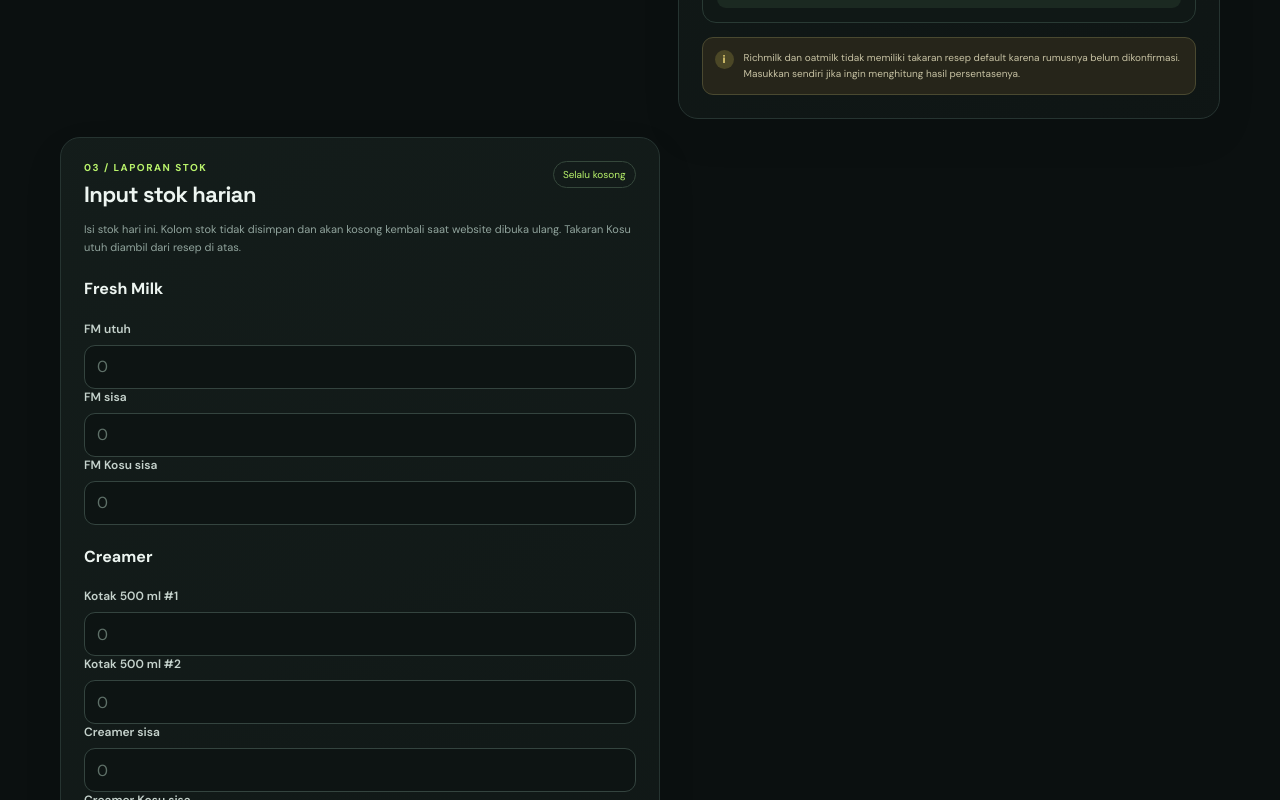
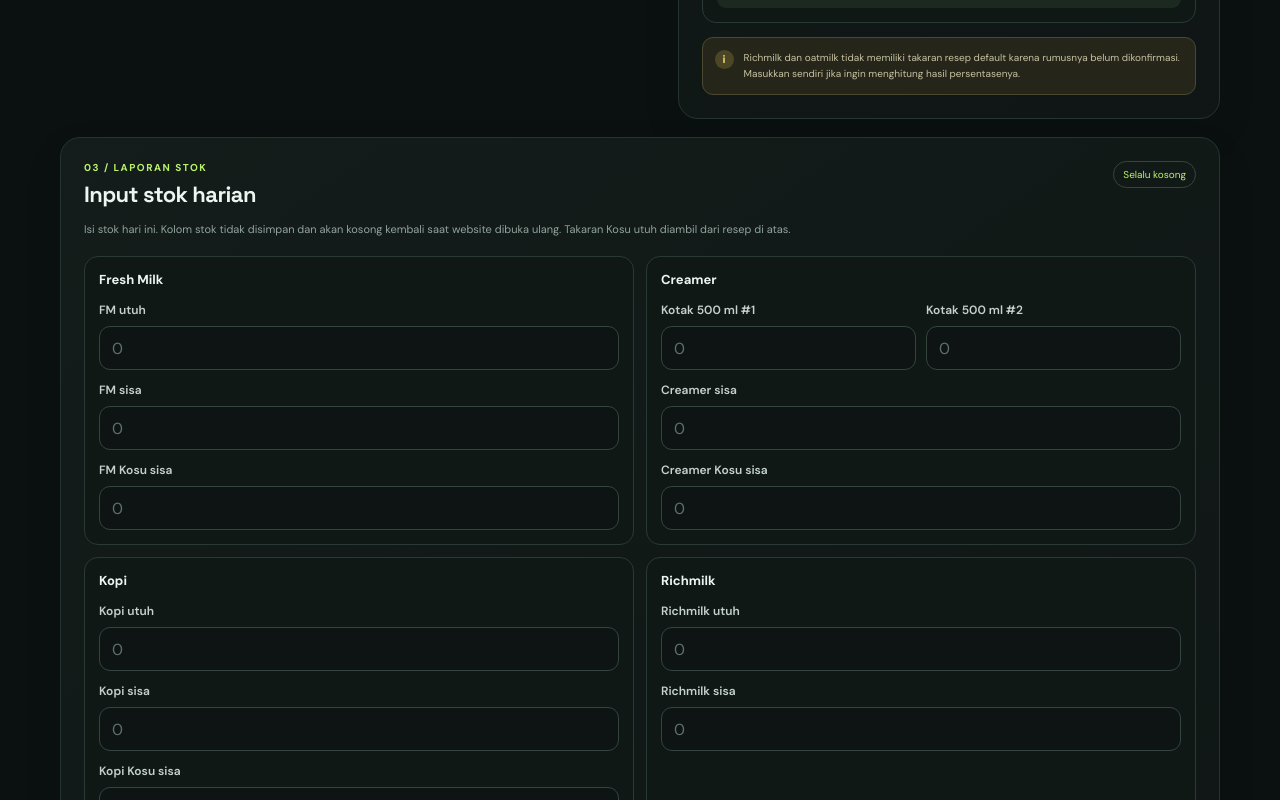
Before and after one commit to chanvianz-ui/kosu-calculator, a Next.js app: page / in a window 1280 px wide. Shown: the part 1580-2380 px from the top of the page. Built offline with nearby package versions, Linux system fonts and the light colour scheme.

Commit message:
Update globals.css

```diff
--- a/app/globals.css
+++ b/app/globals.css
@@ -144,3 +144,11 @@ button:disabled { opacity: .4; cursor: not-allowed; }
   .history-metric strong { font-size: 14px; }
   .footer { flex-direction: column; }
 }
+
+/* Daily stock report inputs */
+.stock-panel { grid-column: 1 / -1; }
+.stock-grid { display: grid; grid-template-columns: repeat(2, minmax(0, 1fr)); gap: 12px; }
+.stock-card { display: flex; flex-direction: column; gap: 12px; padding: 14px; border: 1px solid #293a34; background: #101816; border-radius: 14px; min-width: 0; }
+.stock-card h4 { margin: 0 0 2px; font-size: 13px; }
+.stock-two { display: grid; grid-template-columns: 1fr 1fr; gap: 10px; }
+@media (max-width: 560px) { .stock-grid, .stock-two { grid-template-columns: 1fr; } }
```
